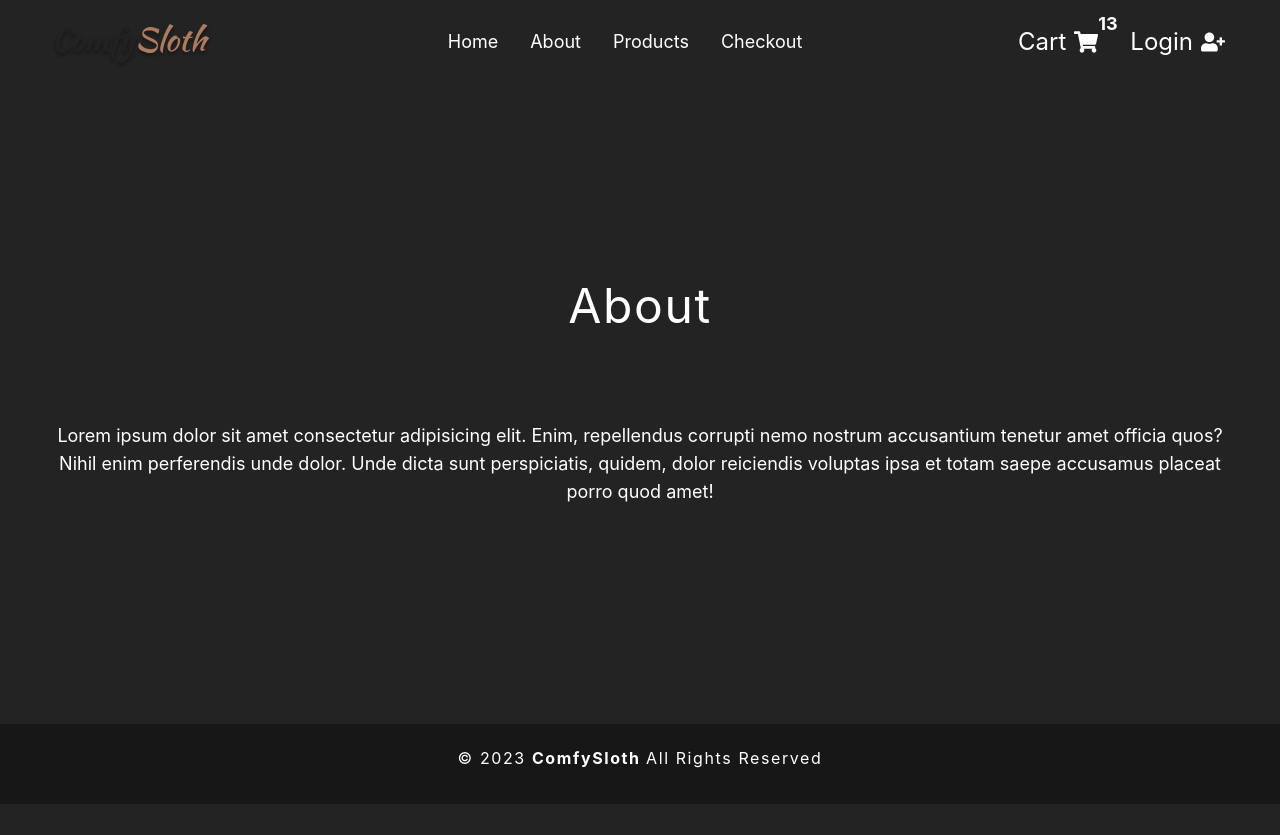
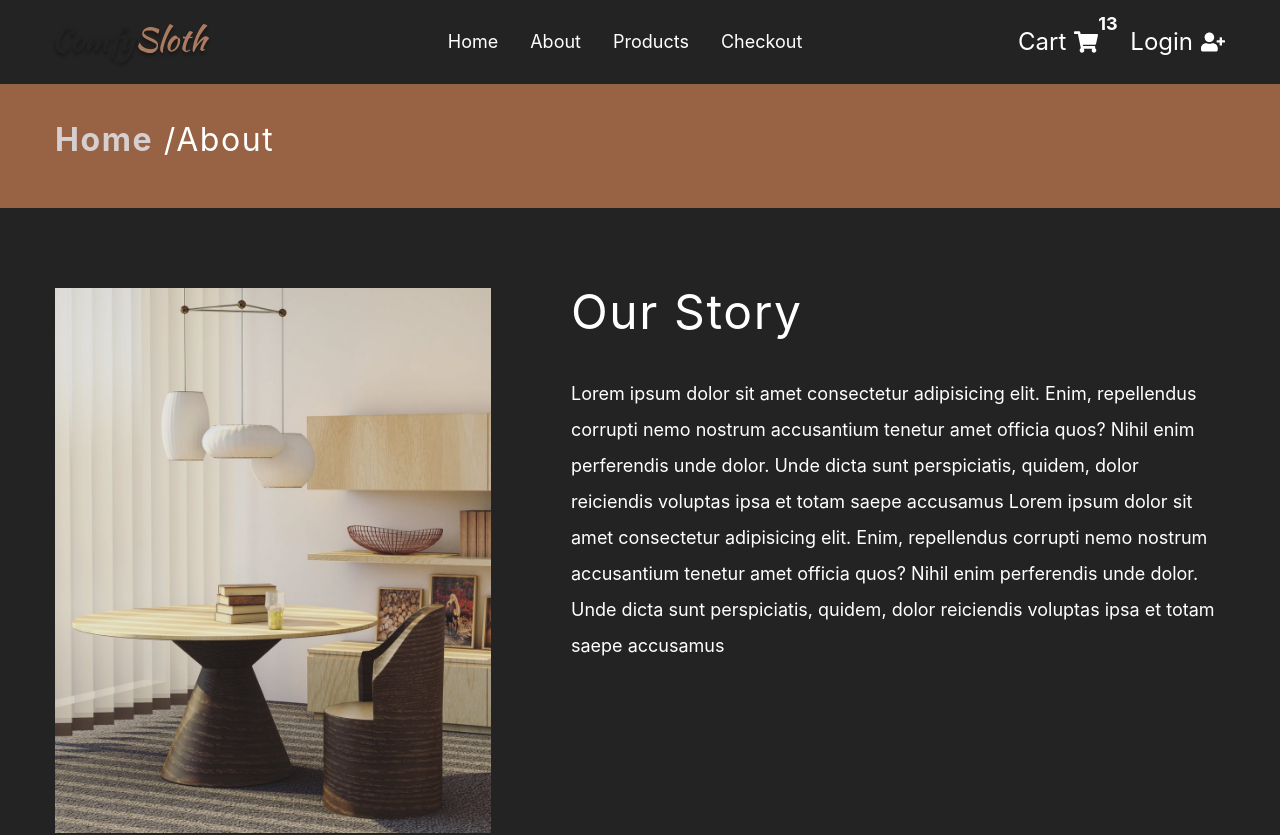
Before and after one commit to Reayhs/e-commerce, a React (Vite) app: page /about in a window 1280 px wide. Shown: the top 835 px of the page. Before the commit the page ends 804 px from the top, so only its background shows below. Built offline with nearby package versions, Linux system fonts and the light colour scheme; no server answers.

Commit message:
PageHero added and AboutPage style has changed

```diff
--- a/src/components/PageHero.jsx
+++ b/src/components/PageHero.jsx
@@ -1,9 +1,16 @@
-import React from 'react'
+import React from "react";
+import { Link } from "react-router-dom";
 
-function PageHero() {
+function PageHero({ title }) {
   return (
-    <div>PageHero</div>
-  )
+    <div className=" bg-[#986345]  p-10 ">
+      <div className=" section-center">
+        <h3>
+          <Link className="font-bold text-[#d7cfcf]" to="/">Home</Link> /{title}
+        </h3>
+      </div>
+    </div>
+  );
 }
 
-export default PageHero
+export default PageHero;
--- a/src/pages/AboutPage.jsx
+++ b/src/pages/AboutPage.jsx
@@ -1,17 +1,31 @@
 import React from "react";
+import PageHero from "../components/PageHero";
+import logo from "../assets/hero-bcg.jpeg";
 
 function AboutPage() {
   return (
-    <div className="page-100  flex justify-center items-center flex-col text-center gap-20 px-20 lg:px-4 section-center">
-      <h1 className="text-5xl">About</h1>
-      <p className="text-white text-lg">
-        Lorem ipsum dolor sit amet consectetur adipisicing elit. Enim,
-        repellendus corrupti nemo nostrum accusantium tenetur amet officia quos?
-        Nihil enim perferendis unde dolor. Unde dicta sunt perspiciatis, quidem,
-        dolor reiciendis voluptas ipsa et totam saepe accusamus placeat porro
-        quod amet!
-      </p>
-    </div>
+    <>
+      <PageHero title="About" />
+      <div className="page-100  flex justify-center  gap-20 px-20 lg:px-4 section-center lg:flex-col">
+        <div>
+          <img src={logo} alt="" />
+        </div>
+        <div>
+          <h1 className="text-5xl">Our Story</h1>
+          <p className="text-white text-lg max-w-[1500px] leading-9 mt-10">
+            Lorem ipsum dolor sit amet consectetur adipisicing elit. Enim,
+            repellendus corrupti nemo nostrum accusantium tenetur amet officia
+            quos? Nihil enim perferendis unde dolor. Unde dicta sunt
+            perspiciatis, quidem, dolor reiciendis voluptas ipsa et totam saepe
+            accusamus Lorem ipsum dolor sit amet consectetur adipisicing elit.
+            Enim, repellendus corrupti nemo nostrum accusantium tenetur amet
+            officia quos? Nihil enim perferendis unde dolor. Unde dicta sunt
+            perspiciatis, quidem, dolor reiciendis voluptas ipsa et totam saepe
+            accusamus
+          </p>
+        </div>
+      </div>
+    </>
   );
 }
 
```
